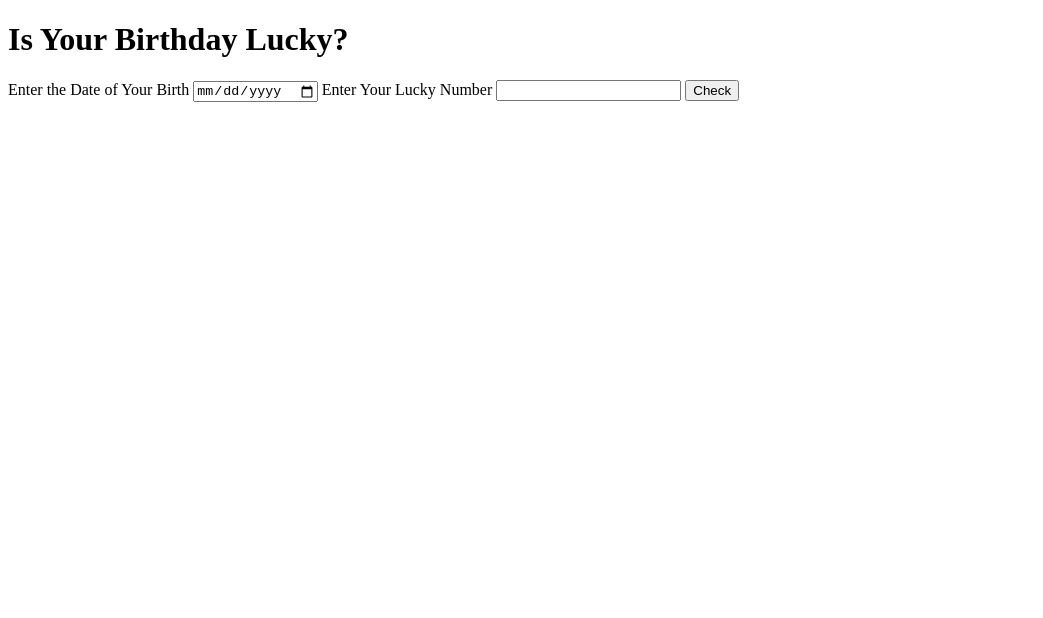
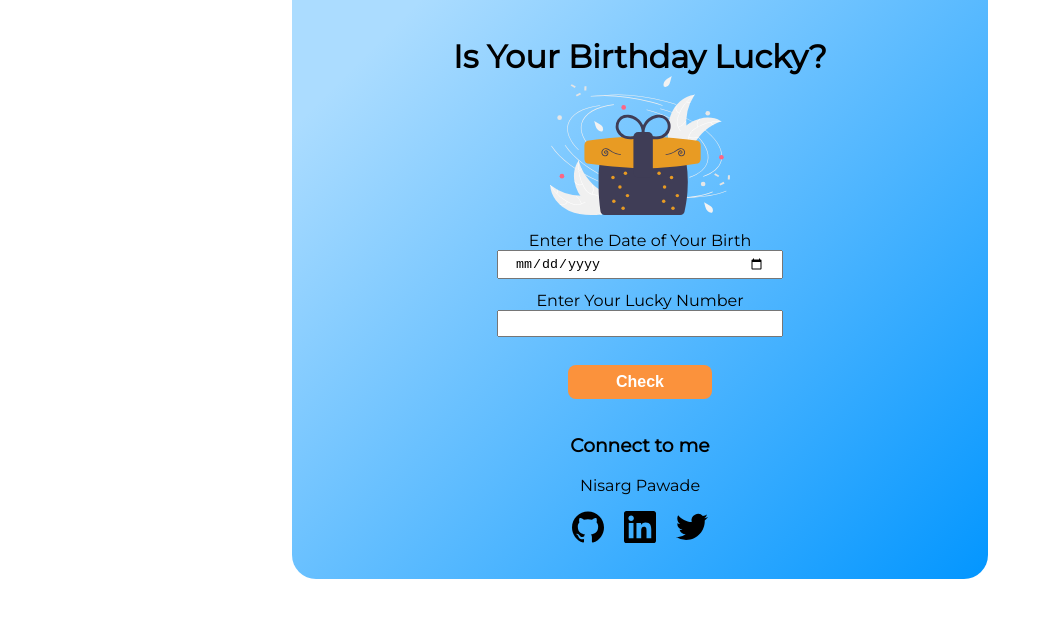
Before and after one commit to nisargpawade/is-your-birthday-lucky, a plain HTML site: page index.html in a window 1280 px wide. Shown: the whole page, without its empty margins (0-1043 px from the left). Drawn offline with Linux system fonts and the light colour scheme.

Commit message:
styling done

```diff
--- a/app.js
+++ b/app.js
@@ -2,6 +2,14 @@ const birthDate = document.querySelector("#birthdate");
 const luckyNo = document.querySelector("#lucky-no");
 const checkBtn = document.querySelector("#check-btn");
 const resultMessage = document.querySelector("#result-msg");
+const container = document.querySelector(".container");
+const button = document.querySelector("button");
+const gift1 = document.querySelector("#gift1");
+const gift2 = document.querySelector("#gift2");
+const imgLucky = document.querySelector("#img-lucky");
+const imgUnlucky = document.querySelector("#img-unlucky");
+
+// alert("Any data you share on this website is not stored.")
 
 function showMsg(msg){
     resultMessage.innerText = msg;
@@ -21,18 +29,40 @@ function calculateSum(birthDate){
     return sum
 }
 
+function displayLucky(){
+    container.style.backgroundImage = "linear-gradient( 135deg, #81FBB8 10%, #28C76F 100%)";
+    imgLucky.style.display = "block";
+}
+function displayUnlucky(){
+    container.style.backgroundImage = "linear-gradient( 135deg, #FEB692 10%, #EA5455 100%)";
+    button.style.backgroundColor = "#0EA5E9";
+    gift1.style.display = "none";
+    gift2.style.display = "block";
+    imgUnlucky.style.display = "block";
+}
+
 function checkLucky(birthDate, luckyNo) {
     hideMsg()
+    gift1.style.display = "block";
+    gift2.style.display = "none";
+    imgLucky.style.display = "none";
+    imgUnlucky.style.display = "none";
+    button.style.backgroundColor = "#FB923C";
+    container.style.backgroundImage = "linear-gradient( 135deg, #ABDCFF 10%, #0396FF 100%)";
     if (Number(calculateSum(birthDate))%Number(luckyNo.value) == 0) {
-        console.log("you are lucky");
-        showMsg("You are lucky");
+        showMsg("Your birthday is lucky");
+        displayLucky();
     }
     else {
-        showMsg("You are Unlucky");
-    console.log("you are unlucky")
-}
+        showMsg("Your Birthday is Unlucky.\nDon't worry, apart from this game, your birthday is the luckiest day of your life😄");
+    displayUnlucky()
+    }
 };
 
 checkBtn.addEventListener("click", function clickHandler() {
-    checkLucky(birthDate, luckyNo);
+    hideMsg()
+    if (luckyNo.value.length == 0 || birthDate.value.length == 0) {
+        showMsg("Make sure the values you've entered are valid")
+    }
+    else (checkLucky(birthDate, luckyNo))
 })
--- a/index.html
+++ b/index.html
@@ -4,17 +4,41 @@
     <meta charset="UTF-8">
     <meta http-equiv="X-UA-Compatible" content="IE=edge">
     <meta name="viewport" content="width=device-width, initial-scale=1.0">
+    <link href="styles.css" rel="stylesheet">
+    <style>
+    @import url('https://fonts.googleapis.com/css2?family=Montserrat&display=swap');
+    </style>
     <title>Lucky Birthday</title>
 </head>
 <body>
-    <div id="container">
+    <div class="container">
         <h1>Is Your Birthday Lucky?</h1>
+        <img class="gift-imgs" id="gift1" src="images/gift.svg">
+        <img class="gift-imgs" id="gift2" src="images/gift2.svg">
         <label>Enter the Date of Your Birth</label>
         <input id="birthdate" type="date"></input>
         <label>Enter Your Lucky Number</label>
         <input id="lucky-no" type="number"></input>
-        <button id="check-btn">Check</button>
+        <button id="check-btn"><b>Check</b></button>
         <p id="result-msg"></p>
+        <img id="img-lucky" src="images/lucky.svg">
+        <img id="img-unlucky" src="images/unlucky.svg">
+
+        <div class="footer">
+            <h3 id="footer-heading">Connect to me</h3>
+            <a id="footer-name" href="https://nisarg-pawade.netlify.app/">Nisarg Pawade</a>
+            <ul>
+                <li>
+                    <a class="social-link" href="https://github.com/nisargpawade"><img class="social" src="images/social/github.svg" role="img" alt="github"></a>
+                </li>
+                <li>
+                    <a class="social-link" href="https://www.linkedin.com/in/nisarg-pawade-155619197/"><img class="social" src="images/social/linkedin.svg" role="img" alt="linkedin"></a>
+                </li>
+                <li>
+                    <a class="social-link" href="https://twitter.com/NisargPawade"><img class="social" src="images/social/twitter.svg" role="img" alt="twitter"></a>
+                </li>
+            </ul>
+        </div>
     </div>
     <script src="./app.js"></script>
 </body>
--- /dev/null
+++ b/styles.css
@@ -0,0 +1,86 @@
+body {
+    margin-top: 0;
+    font-family: 'Montserrat', sans-serif;
+}
+.container{
+    display: flex;
+    flex-direction: column;
+    text-align: center;
+    border-bottom-left-radius: 1.5rem;
+    border-bottom-right-radius: 1.5rem;
+    max-width: 600px;
+    padding: 1rem 3rem;
+    margin: auto;
+    /* background-color: #1389EC; */
+    background-image: linear-gradient( 135deg, #ABDCFF 10%, #0396FF 100%);
+}
+
+h1 {
+    margin-bottom: 0;
+}
+
+img {
+    /* display: block; */
+    max-width: 180px;
+    margin: auto;
+}
+.gift-imgs {
+    margin-bottom: 1rem;
+}
+#gift2 {
+    display: none;
+}
+input {
+    width: 250px;
+    margin: 0 auto 0.75rem auto;
+    padding: 0.25rem 1rem;
+}
+
+button {
+    margin: 1rem auto;
+    padding: 0.5rem 3rem;
+    border-radius: 0.5rem;
+    font-size: medium;
+    cursor: pointer;
+    color: white;
+    background-color: #FB923C;
+    border: none;
+}
+button:hover{
+    box-shadow: 0 12px 16px 0 rgba(0,0,0,0.24),0 17px 50px 0 rgba(0,0,0,0.19);
+}
+
+p {
+    margin: 0 auto;
+}
+
+#img-lucky {
+    display: none;
+}
+#img-unlucky {
+    display: none;
+}
+
+#footer-name{
+    text-decoration: none;
+    color: black;
+}
+#footer-name:hover{
+    box-shadow: 0 12px 16px 0 rgba(0,0,0,0.24),0 17px 50px 0 rgba(0,0,0,0.19);
+}
+
+ul {
+    list-style: none;
+    padding: 0;
+}
+li {
+    display: inline;
+}
+.social-link{
+}
+.social {
+    display: inline;
+    width: 4vh;
+    padding: 0 0.5rem;
+    cursor: pointer;
+}
```
Also changed, not shown: images/gift.svg (added), images/gift2.svg (added), images/lucky.svg (added), images/social/github.svg (added), images/social/linkedin.svg (added), images/social/twitter.svg (added), images/unlucky.svg (added).
